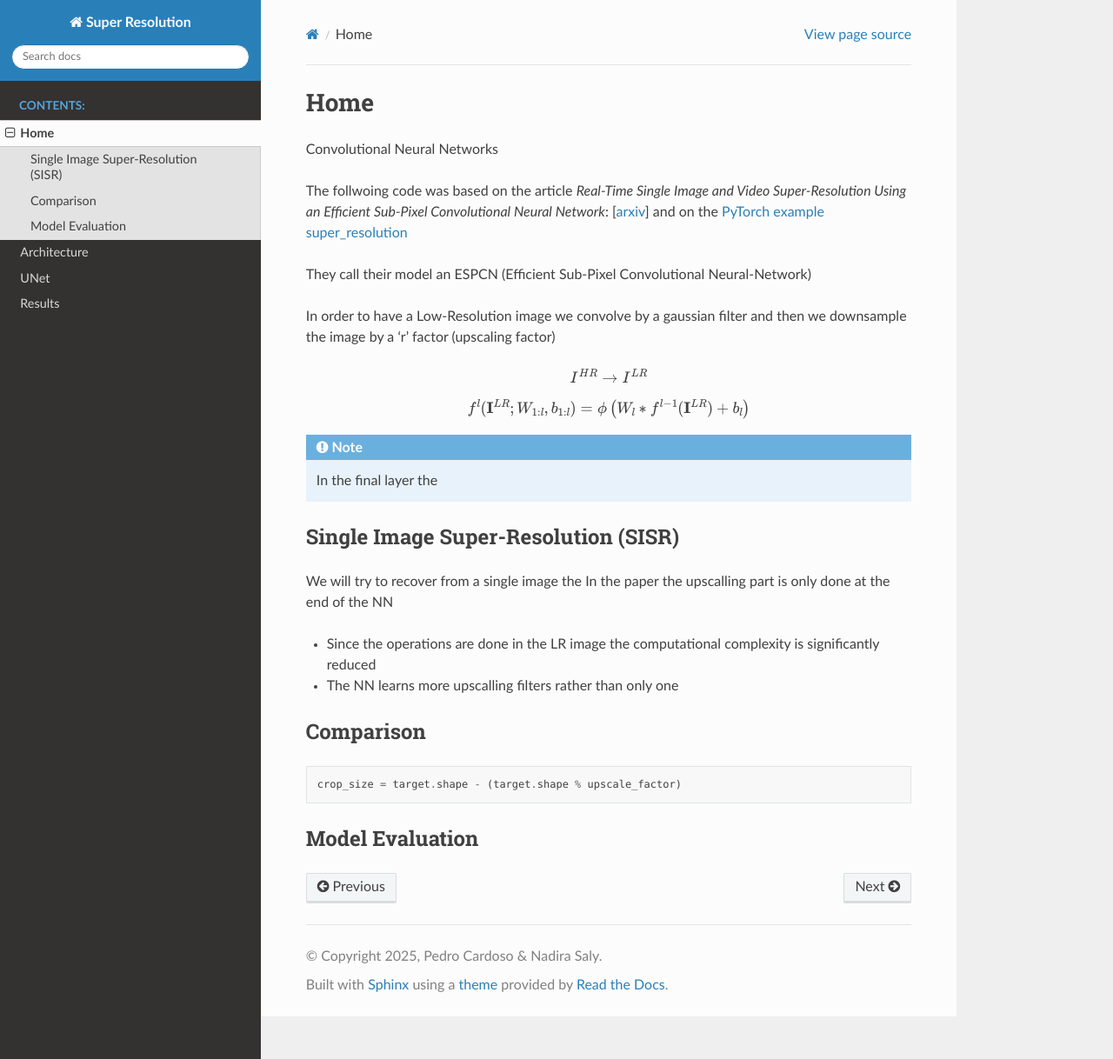
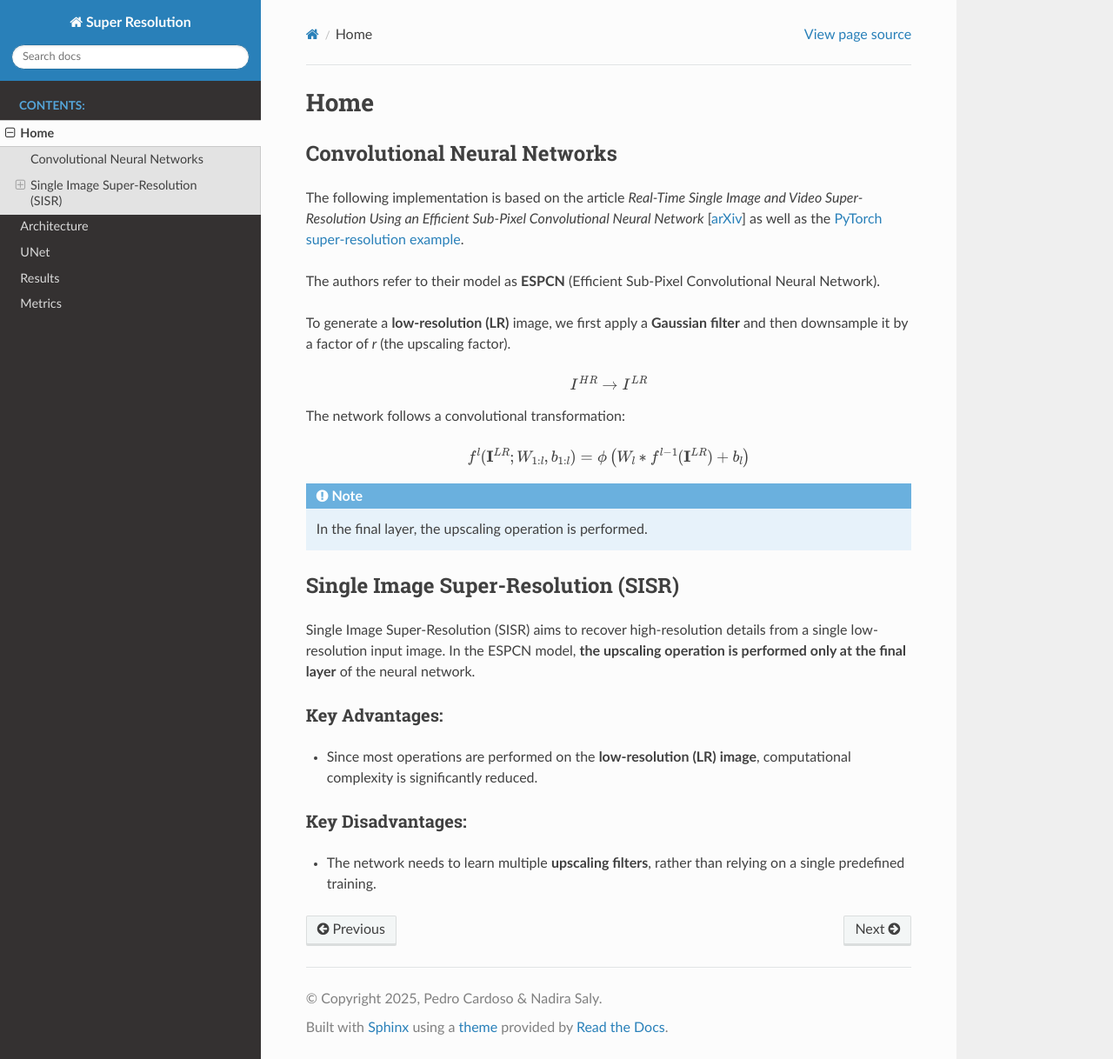
Before and after one commit to pedro-cardoso16/Super-Resolution, a Sphinx documentation site: the page built from source/home.rst, in a window 1280 px wide and 1218 px high. Shown: the whole window at 87% size. Built offline with Sphinx 7.4.7 and the Read the Docs theme 3.1.0, drawn with Linux system fonts in a browser that asks for light colours.

Commit message:
last changes

```diff
--- a/source/conf.py
+++ b/source/conf.py
@@ -17,6 +17,7 @@ extensions = [
     "sphinx.ext.autodoc",
     "sphinx.ext.doctest",
     "sphinx_rtd_theme",
+    "sphinx.ext.graphviz",
 ]
 
 templates_path = ["_templates"]
--- a/source/home.rst
+++ b/source/home.rst
@@ -2,45 +2,38 @@ Home
 ====
 
 Convolutional Neural Networks
+-----------------------------
 
-The follwoing code was based on the article
+The following implementation is based on the article
 *Real-Time Single Image and Video Super-Resolution Using an Efficient Sub-Pixel
-Convolutional Neural Network*: [`arxiv <https://arxiv.org/abs/1609.05158>`_]
-and on the `PyTorch example super_resolution <https://github.com/pytorch/examples/tree/main/super_resolution>`_
+Convolutional Neural Network* [`arXiv <https://arxiv.org/abs/1609.05158>`_]
+as well as the `PyTorch super-resolution example <https://github.com/pytorch/examples/tree/main/super_resolution>`_.
 
-They call their model an ESPCN (Efficient Sub-Pixel Convolutional Neural-Network)
+The authors refer to their model as **ESPCN** (Efficient Sub-Pixel Convolutional Neural Network).
 
-In order to have a Low-Resolution image we convolve by a gaussian filter and then
-we downsample the image by a 'r' factor (upscaling factor)
+To generate a **low-resolution (LR)** image, we first apply a **Gaussian filter** and then downsample it by a factor of *r* (the upscaling factor).
 
 .. math::
    I^{HR} \to I^{LR}
 
+The network follows a convolutional transformation:
+
 .. math::
-   f^l (\mathbf{I}^{LR}; W_{1:l}, b_{1:l}) = \phi \left( W_l*f^{l-1}(\mathbf{I}^{LR}) + b_l \right)
-
+   f^l (\mathbf{I}^{LR}; W_{1:l}, b_{1:l}) = \phi \left( W_l * f^{l-1}(\mathbf{I}^{LR}) + b_l \right)
 
 .. note::
-   In the final layer the
+   In the final layer, the upscaling operation is performed.
 
 Single Image Super-Resolution (SISR)
 ------------------------------------
 
-We will try to recover from a single image the
-In the paper the upscalling part is only done at the end of the NN
+Single Image Super-Resolution (SISR) aims to recover high-resolution details from a single low-resolution input image.
+In the ESPCN model, **the upscaling operation is performed only at the final layer** of the neural network.
 
-- Since the operations are done in the LR image the computational complexity is
-  significantly reduced
-- The NN learns more upscalling filters rather than only one
+Key Advantages:
+^^^^^^^^^^^^^^^
+- Since most operations are performed on the **low-resolution (LR) image**, computational complexity is significantly reduced.
 
-
-Comparison
-----------
-
-.. code-block:: python
-
-   crop_size = target.shape - (target.shape % upscale_factor)
-
-
-Model Evaluation
-----------------
+Key Disadvantages:
+^^^^^^^^^^^^^^^^^^
+- The network needs to learn multiple **upscaling filters**, rather than relying on a single predefined training.
--- a/source/index.rst
+++ b/source/index.rst
@@ -15,3 +15,4 @@ Super Resolution documentation
    espcn
    unet
    results
+   metrics
--- a/super-resolve.py
+++ b/super-resolve.py
@@ -46,7 +46,6 @@ train_parser.add_argument("--use-cuda", action="store_true")
 # eval_parser = subparsers.add_parser("eval")
 
 if __name__ == "__main__":
-
     match sys.argv[1]:
         case "train":
             args, unknown = train_parser.parse_known_args()
```
Also changed, not shown: README.md (+3 -2 lines), source/espcn.rst (+16 -7 lines), source/metrics.rst (added, +68 -0 lines), source/results.rst (+12 -0 lines), 2 other files.
